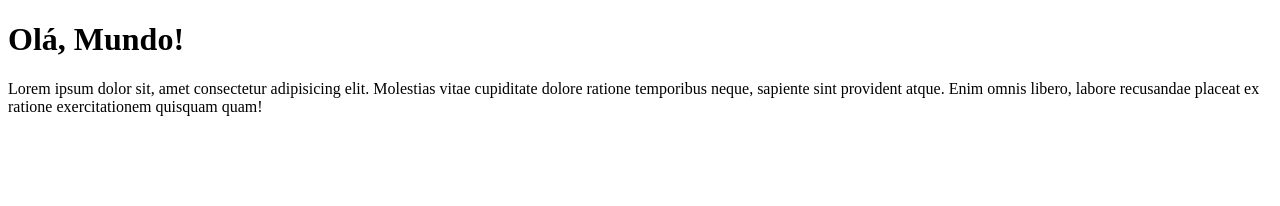
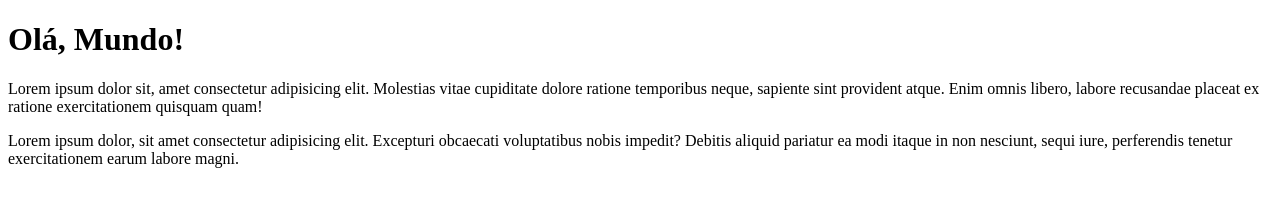
Before and after one commit to Emersonjr20/Hello-World, a plain HTML site: page site-exemplo/index.html in a window 1280 px wide. Drawn offline with Linux system fonts and the light colour scheme.

Commit message:
Add um parágrafo

```diff
--- a/site-exemplo/index.html
+++ b/site-exemplo/index.html
@@ -8,5 +8,6 @@
 <body>
     <h1>Olá, Mundo!</h1>
     <p>Lorem ipsum dolor sit, amet consectetur adipisicing elit. Molestias vitae cupiditate dolore ratione temporibus neque, sapiente sint provident atque. Enim omnis libero, labore recusandae placeat ex ratione exercitationem quisquam quam!</p>
+    <p>Lorem ipsum dolor, sit amet consectetur adipisicing elit. Excepturi obcaecati voluptatibus nobis impedit? Debitis aliquid pariatur ea modi itaque in non nesciunt, sequi iure, perferendis tenetur exercitationem earum labore magni.</p>
 </body>
 </html>
```
